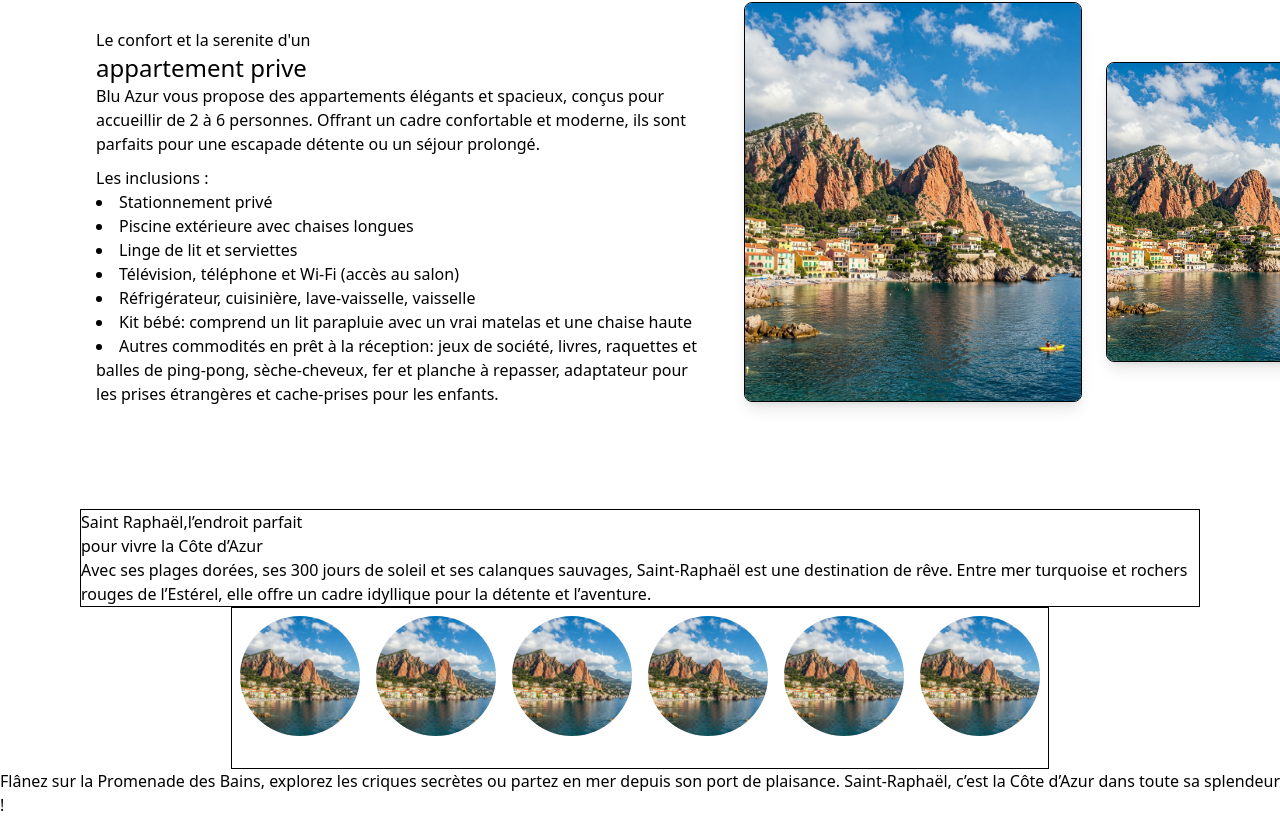
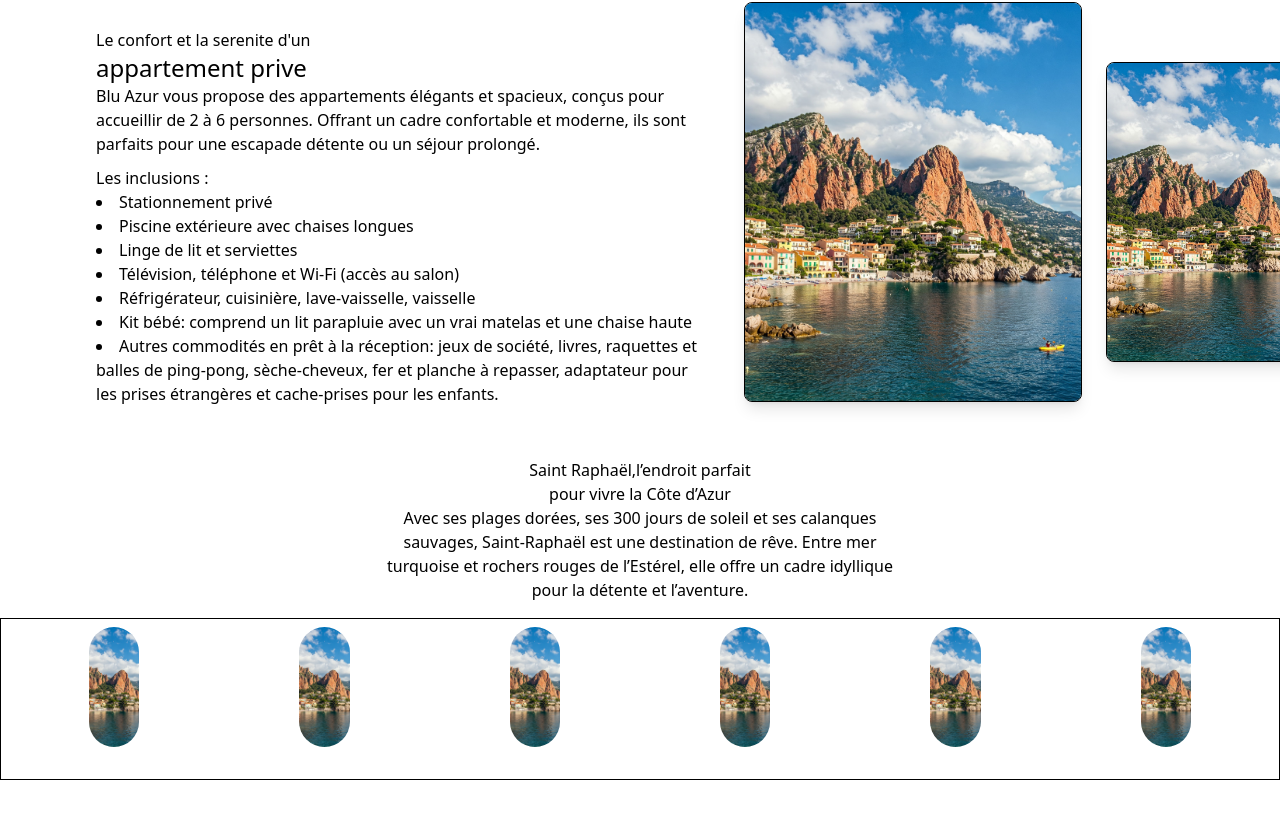
Before and after one commit to masterSkill77/blu-azur, a React (Vite) app: page / in a window 1280 px wide. Shown: the part 464-1294 px from the top of the page. Built offline with nearby package versions, Linux system fonts and the light colour scheme.

Commit message:
petite modification

```diff
--- a/src/components/third.jsx
+++ b/src/components/third.jsx
@@ -20,20 +20,20 @@ const images = [
 function Third() {
     return (
         <div
-            className="menu flex  flex-col justify-center items-center h-[450px] relative bg-cover bg-center"
+            className="menu flex  flex-col justify-center items-center gap-4 h-[450px] relative bg-cover bg-center"
             style={{
                 backgroundImage: `linear-gradient(to right, #4097FF 0%,rrgb(98, 158, 231) 50%,rgb(98, 158, 231) 75% ,transparent 100%), url(${hero})`
             }}
         >
-            <div className='mx-[5rem] border-1 border-solid'>
+            <div className='w-[40%] px-auto text-center'>
                 <h1>
                     Saint Raphaël,l’endroit parfait<br /> <span>pour vivre la Côte d’Azur</span>
                 </h1>
                 <p>Avec ses plages dorées, ses 300 jours de soleil et ses calanques sauvages, Saint-Raphaël est une destination de rêve. Entre mer turquoise et rochers rouges de l’Estérel, elle offre un cadre idyllique pour la détente et l’aventure.</p>
             </div>
-            <div className='mx-[5rem] flex gap-4 border border-solid p-2'>
+            <div className='w-full mx-[5rem] flex justify-center  border border-solid p-2'>
                 {images.map((img, index) => (
-                    <div key={index} className='flex flex-col items-center'>
+                    <div key={index} className='flex flex-col px-[5em]  items-center'>
                         <img
                             src={img.src}
                             alt={img.desc}
@@ -43,9 +43,9 @@ function Third() {
                     </div>
                 ))}
             </div>
-            <p>
-                Flânez sur la Promenade des Bains, explorez les criques secrètes ou partez en mer depuis son port de plaisance. Saint-Raphaël, c’est la Côte d’Azur dans toute sa splendeur !
-            </p>
+            <div className='w-[40%] px-auto text-center'>
+                <h1 className='text-white'>Flânez sur la Promenade des Bains, explorez les criques secrètes ou partez en mer depuis son port de plaisance. Saint-Raphaël, c’est la Côte d’Azur dans toute sa splendeur !</h1>
+            </div>
         </div>
     )
 }
```
